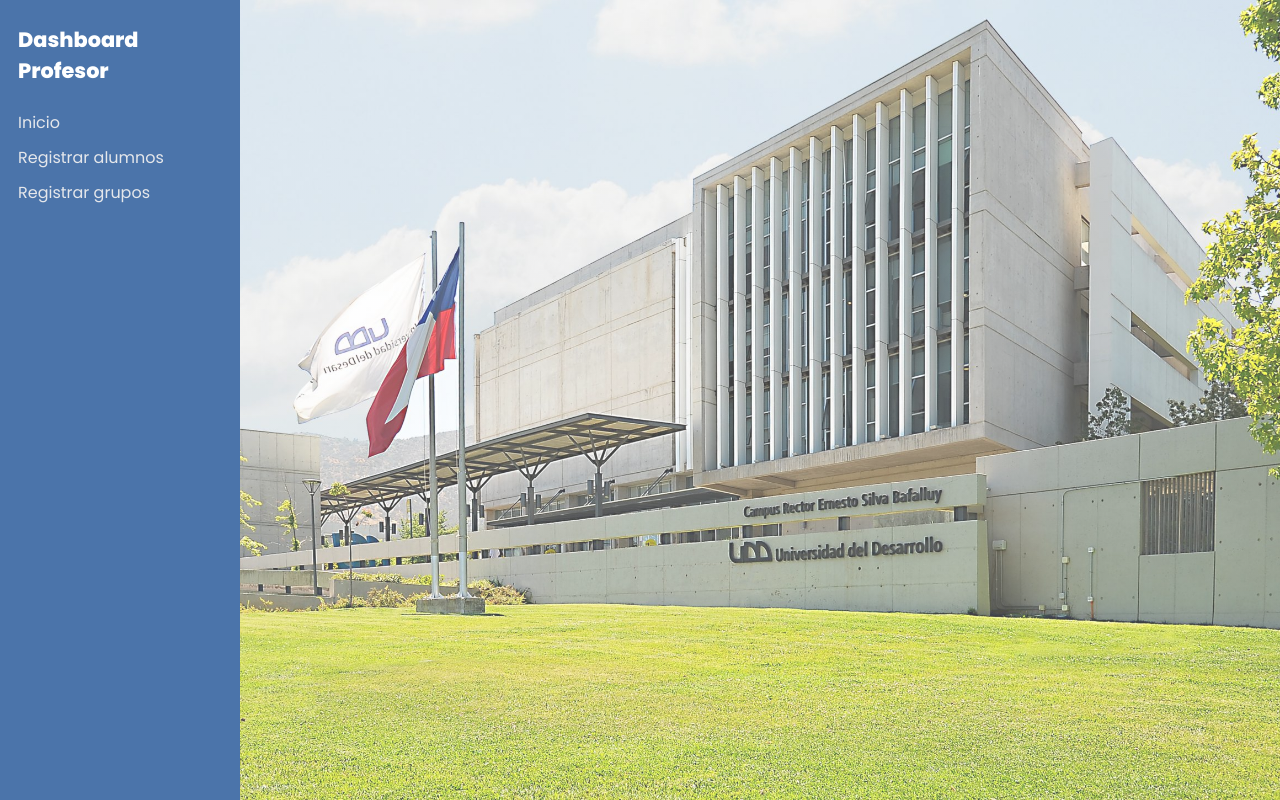
After one commit to leoUDD/PROYECTO-INGENIERIA-DE-SOFTWARE, a Django app: page /registrargrupos/ in a window 1280 px wide. The commit adds this page. Run offline with Django 5.2, Linux system fonts and the light colour scheme.

Commit message:
initial commit registrargrupos

```diff
--- a/juego/templates/dashboardprofesor.html
+++ b/juego/templates/dashboardprofesor.html
@@ -21,6 +21,7 @@
         <ul>
           <li><a href="{% url 'dashboardprofesor' %}">Inicio</a></li>
           <li><a href="{% url 'registraralumnos' %}">Registrar alumnos</a></li>
+          <li><a href="{% url 'registrargrupos' %}"></a>Registrar grupos</li>
         </ul>
       </nav>
     </aside>
--- a/juego/templates/registraralumnos.html
+++ b/juego/templates/registraralumnos.html
@@ -30,6 +30,7 @@
           <li><a href="{% url 'dashboardprofesor' %}">Inicio</a></li>
           <!-- 👉 Ahora apunta a esta misma pantalla -->
           <li><a href="{% url 'registraralumnos' %}" class="active">Registrar alumnos</a></li>
+          <li><a href="{% url 'registrargrupos' %}" class="active">Registrar grupos</a></li>
         </ul>
       </nav>
     </aside>
--- /dev/null
+++ b/juego/templates/registrargrupos.html
@@ -0,0 +1,35 @@
+{% load static %}
+<!DOCTYPE html>
+<html lang="es">
+<head>
+  <meta charset="UTF-8" />
+  <meta name="viewport" content="width=device-width, initial-scale=1" />
+  <title>Misión Emprende UDD — Dashboard Profesor</title>
+  <link href="https://fonts.googleapis.com/css2?family=Poppins:wght@300;400;600;800&display=swap" rel="stylesheet">
+  <link rel="stylesheet" href="{% static 'css/estilo_registraralumnos.css' %}" />
+  <style>
+    /* Estilos mínimos para la tabla/botón eliminar por si tu CSS no los incluye */
+    .btn-danger{background:#ef4444;color:#fff;border:0;border-radius:8px;padding:8px 12px;cursor:pointer}
+    .btn-danger:hover{background:#dc2626}
+    .table{width:100%;border-collapse:collapse;background:#fff;border-radius:12px;overflow:hidden;box-shadow:0 6px 18px rgba(0,0,0,.06)}
+    .table th,.table td{padding:12px 14px;border-bottom:1px solid #eef1f5;text-align:left;font-size:14px}
+    .table th{background:#fafbff;font-weight:600;color:#111827}
+    .table tr:last-child td{border-bottom:0}
+  </style>
+</head>
+<body>
+  <div class="dashboard">
+
+    <!-- Sidebar -->
+    <aside class="sidebar">
+      <div class="sidebar-logo">
+        <h2 class="sidebar-title">Dashboard Profesor</h2>
+      </div>
+      <nav class="sidebar-nav">
+        <ul>
+          <li><a href="{% url 'dashboardprofesor' %}">Inicio</a></li>
+          <li><a href="{% url 'registraralumnos' %}" class="active">Registrar alumnos</a></li>
+          <li><a href="{% url 'registrargrupos' %}" class="active">Registrar grupos</a></li>
+        </ul>
+      </nav>
+    </aside>
--- a/juego/urls.py
+++ b/juego/urls.py
@@ -37,6 +37,7 @@ urlpatterns = [
     path('transicioncomunicacion/', views.transicioncomunicacion, name='transicioncomunicacion'),
     path('transiciondesafio/', views.transiciondesafio, name='transiciondesafio'),
     path('transicionapoyo/', views.transicionapoyo, name='transicionapoyo'),
+    path('registrargrupos/', views.registrargrupos, name='registrargrupos'),
 
     # Mercado de retos
     path('market/', views.market_view, name='market'),
--- a/juego/views.py
+++ b/juego/views.py
@@ -250,6 +250,8 @@ def presentar_pitch(request):
 def registraralumnos(request):
     return cargar_alumnos(request)
 
+def registrargrupos(request):
+    return render(request, 'registrargrupos.html')
 
 # ===========================
 # 🛒 MERCADO DE RETOS (100% mock, tokens en sesión)
```
